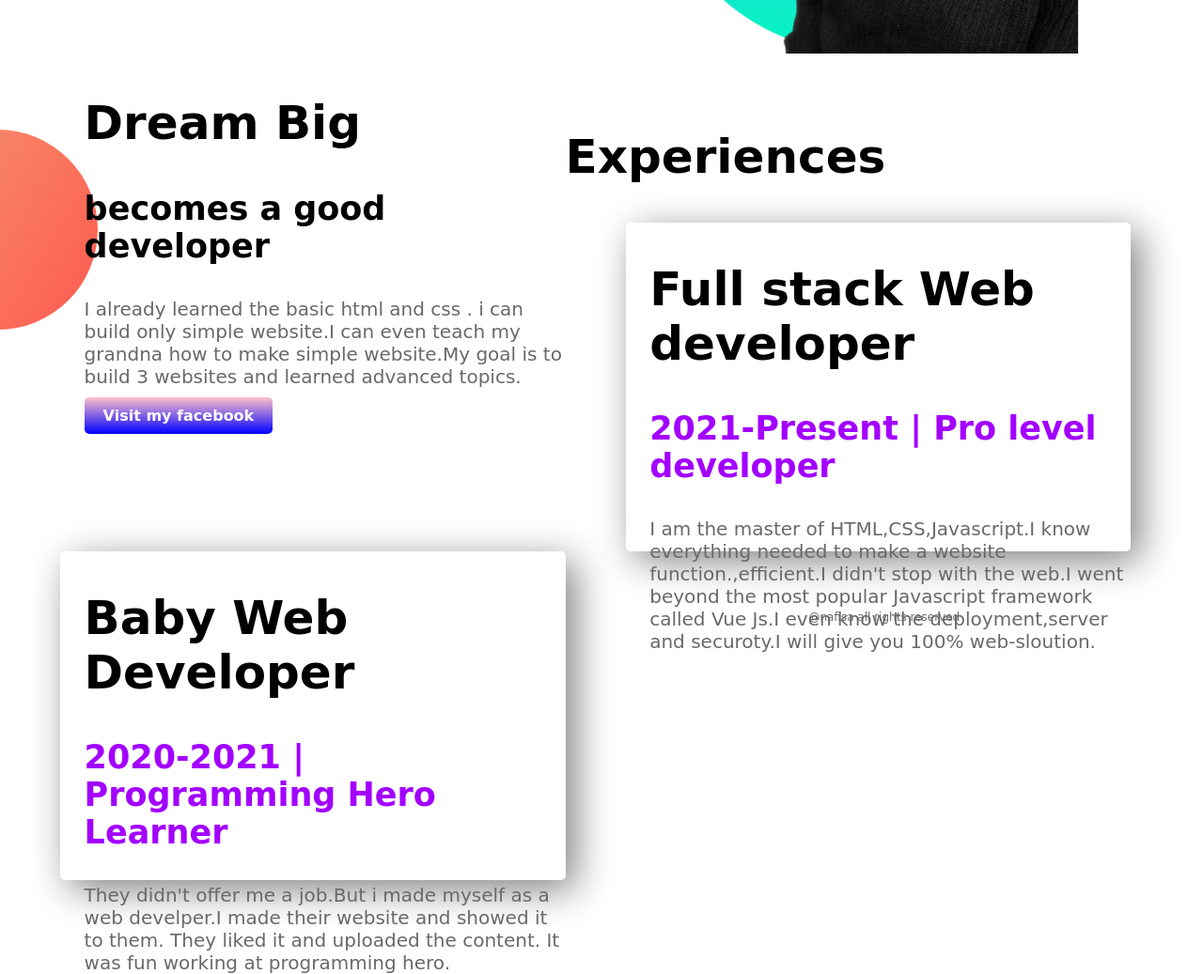
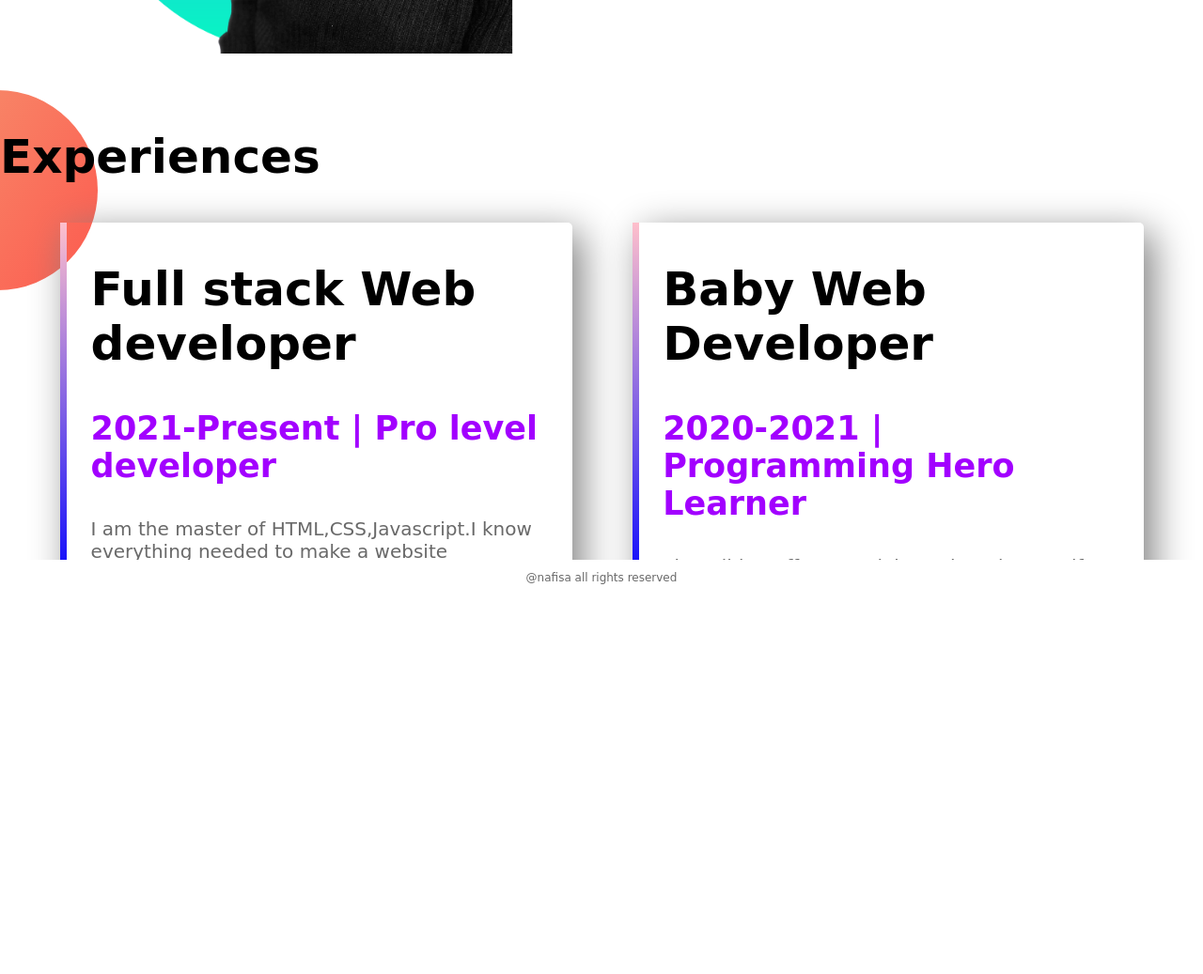
Before and after one commit to munnanafisa110/web-portfolio1, a plain HTML site: page index.html in a window 1280 px wide. Shown: the part 904-1941 px from the top of the page at 94% size. After the commit the page ends 1538 px from the top, so only its background shows below. Drawn offline with Linux system fonts and the light colour scheme; a web font is replaced by a local one.

Commit message:
resolved

```diff
--- a/index.html
+++ b/index.html
@@ -36,7 +36,7 @@
        </div>
    </section>
    <section class="experience-area">
-       <h2> Experiences</h2>
+       <h2 class="exper" > Experiences</h2>
        <div id="full-stack" class="half-width single-experience">
            <h2>Full stack Web developer</h2>
            <h3 class="name-highlight">2021-Present | Pro level developer</h3>
--- a/style.css
+++ b/style.css
@@ -38,6 +38,7 @@ section{
     height: 500px;
     background-repeat: no-repeat;
     bottom: padding 150px;
+    overflow: hidden;
 }
 .link-button{
    text-decoration: none;
@@ -54,21 +55,25 @@ section{
 .single-experience{
     box-shadow: 10px 10px 40px gray;
     border-radius: 5px;
-    height: 70%;
+    height: 80%;
+}
+.exper{
+    clear: both;
 }
 .experience-area{
     background-image: url("images/exp-bg.png");
     background-repeat: no-repeat;
+
 }
 #full-stack{
-    border-left: 7px blueviolet;
+    border-left: 7px solid;
     border-image: linear-gradient(180deg, pink,blue);
     border-image-slice: 1;
 
 }
 #baby-web{
 
-    border-left: 7px rgb(226, 43, 211);
+    border-left: 7px solid;
     border-image: linear-gradient(180deg, pink,blue);
     border-image-slice: 1;
 
```
